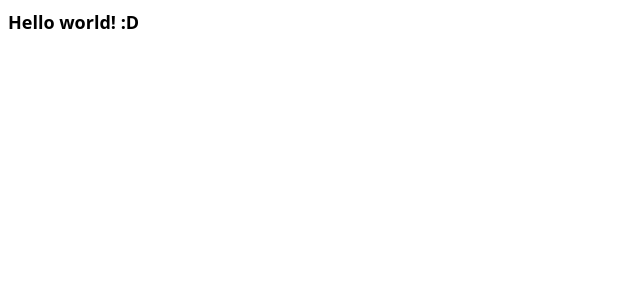
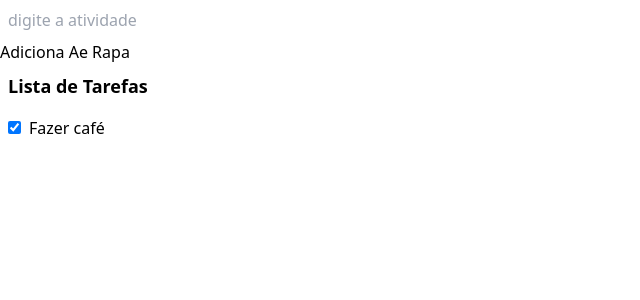
Before and after one commit to aylonmuramatsu/todo-list-zustand, a React (Create React App) app in the folder app/: page / in a window 1280 px wide. Shown: the top 300 px of the page, without its empty margins (0-640 px from the left). Built offline with nearby package versions, Linux system fonts and the light colour scheme.

Commit message:
Update 11 files

```diff
--- /dev/null
+++ b/app/config-overrides.js
@@ -0,0 +1,10 @@
+const {override, addBabelPlugin} = require('customize-cra');
+
+module.exports = override(
+    addBabelPlugin([
+      'babel-plugin-root-import',
+      {
+        rootPathSuffix: 'src',
+      },
+    ]),
+);
--- a/app/src/App.js
+++ b/app/src/App.js
@@ -1,12 +1,37 @@
 
 
 import './App.css';
-
+import {useTodo} from '~/store/useTodo'
+const TodoItem = ({ id, message, done, updateTodo }) => (
+  <div className="p-2">
+    <input type="checkbox" checked={done} onChange={() => {updateTodo({id, done: !done})}}/>
+    <span className="ml-2">{message}</span>
+  </div>
+)
 function App() {
+  const {todo, addTodo, updateTodo} = useTodo();
+  const onSubmit = (evt) => {
+    evt.preventDefault();
+    addTodo(evt.target.activity.value);
+    evt.target.activity.value = '';
+  }
   return (
-    <h1 className="text-lg font-bold text-red p-2">
-      Hello world! :D
-    </h1>
+    <>
+      <form onSubmit={onSubmit}>
+      <input className="flex w-full p-2 border-teal-500 shadow-teal-50/100" id="activity" name="activity" placeholder="digite a atividade"/>
+      <button type="submit">Adiciona Ae Rapa</button>
+      </form>
+      <h1 className="text-lg font-bold text-red p-2">
+        Lista de Tarefas
+      </h1>
+      <div>
+        {
+          todo.map((item, index) => (
+            <TodoItem key={index} {...item} updateTodo={updateTodo}/>
+          ))
+        }
+      </div>
+    </>
   );
 }
 
--- a/app/src/store/useStore.js
+++ /dev/null
@@ -1,6 +0,0 @@
-import create from 'zustand'
-const useStore = create((set) => ({
-  bears: 0,
-  increasePopulation: () => set((state) => ({ bears: state.bears + 1 })),
-  removeAllBears: () => set({ bears: 0 }),
-}))
--- /dev/null
+++ b/app/src/store/useTodo.js
@@ -0,0 +1,14 @@
+import create from 'zustand'
+
+//Single Responsibility Principle (SRP)
+import {addTodo} from '~/usecases/todo/addTodo';
+import {updateTodo} from '~/usecases/todo/updateTodo';
+
+
+export const useTodo = create((set) => ({
+  todo: [
+    { id: 1, message:'Fazer café', done:true}
+  ],
+  addTodo: (message) => addTodo(set, message),
+  updateTodo: (todo) => updateTodo(set, todo),
+}))
--- /dev/null
+++ b/app/src/usecases/todo/addTodo.js
@@ -0,0 +1,6 @@
+/* eslint-disable */
+export const addTodo = (set, message) => {
+  set((state) => ({
+    todo: [...state.todo, { id: state.todo.length + 1, message, done: false}]
+  }));
+}
--- /dev/null
+++ b/app/src/usecases/todo/updateTodo.js
@@ -0,0 +1,5 @@
+export const updateTodo = (set, todo) => {
+  set((state) => ({
+    todo: state.todo.map(currentTodo => currentTodo.id === todo.id ? ({...currentTodo, ...todo}) : currentTodo),
+  }));
+}
```
Also changed, not shown: app/jsconfig.json (added, +8 -0 lines), app/package.json (+7 -4 lines), app/.babelrc (added), 2 other files (tests, documents, lock files or other folders).
